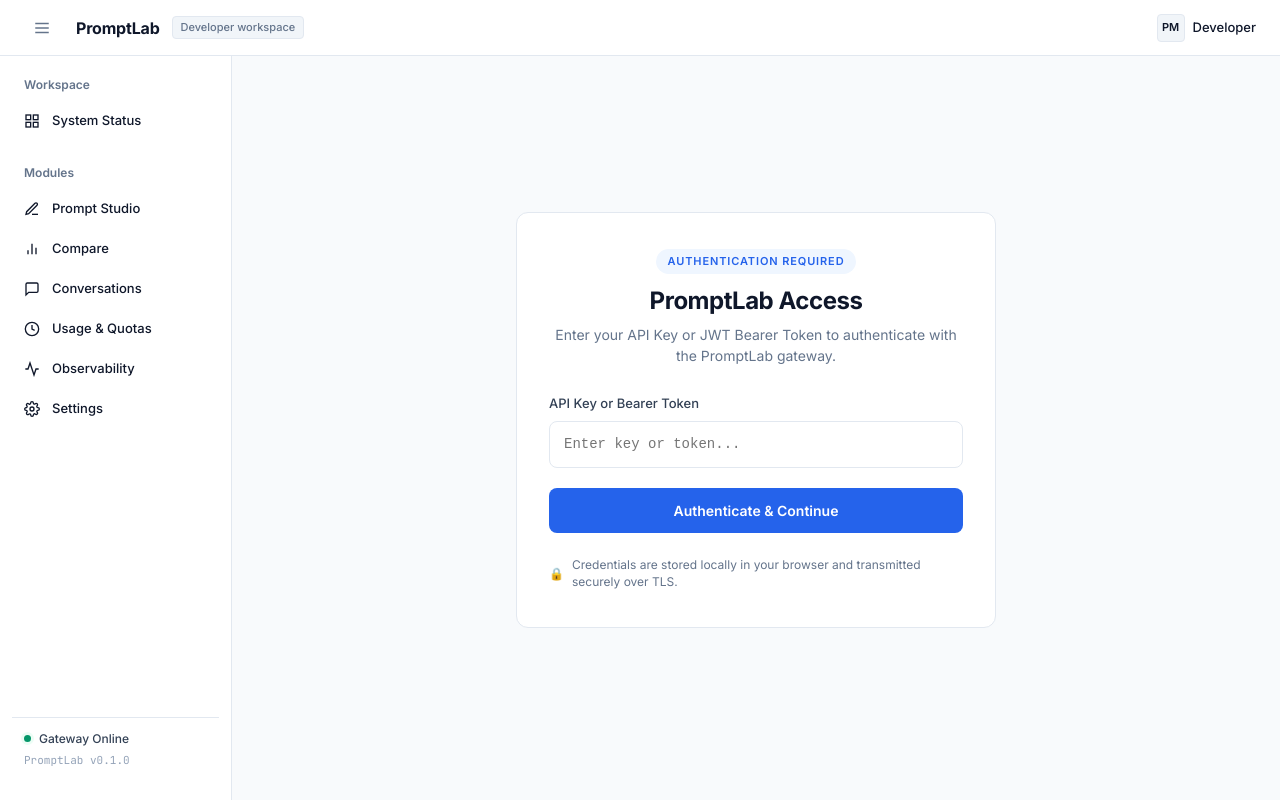
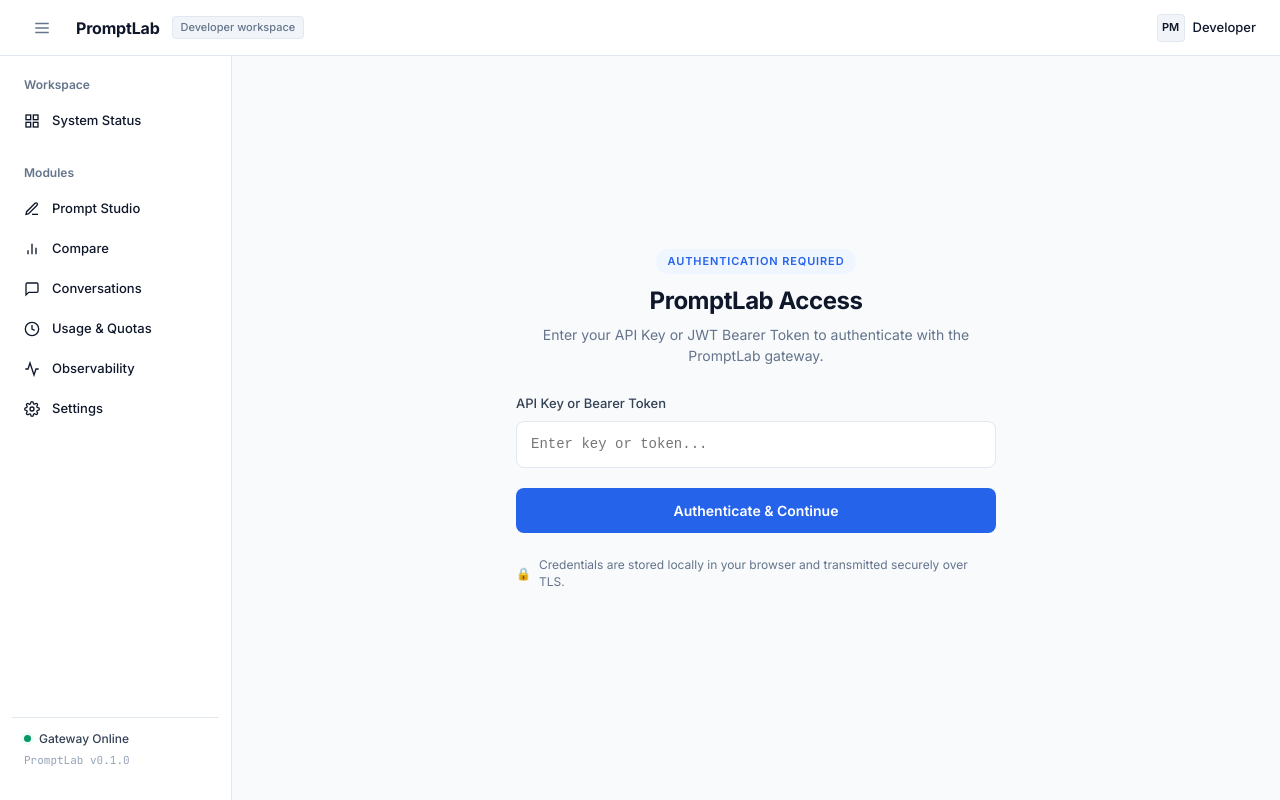
Before and after one commit to Ahmed-Maher77/PromptLab__prompt-workspace-and-llm-gateway, an Angular app in the folder apps/web/: page /login in a window 1280 px wide. Built offline with nearby package versions, Linux system fonts and the light colour scheme.

Commit message:
style(web): render login form on the page background instead of a card

```diff
--- a/apps/web/src/app/pages/login/login.component.css
+++ b/apps/web/src/app/pages/login/login.component.css
@@ -9,11 +9,6 @@
 .login-card {
   width: 100%;
   max-width: 480px;
-  background: var(--color-surface);
-  border: 1px solid var(--color-border);
-  border-radius: 12px;
-  padding: 36px 32px;
-  box-shadow: none;
 }
 
 .login-header {
```
